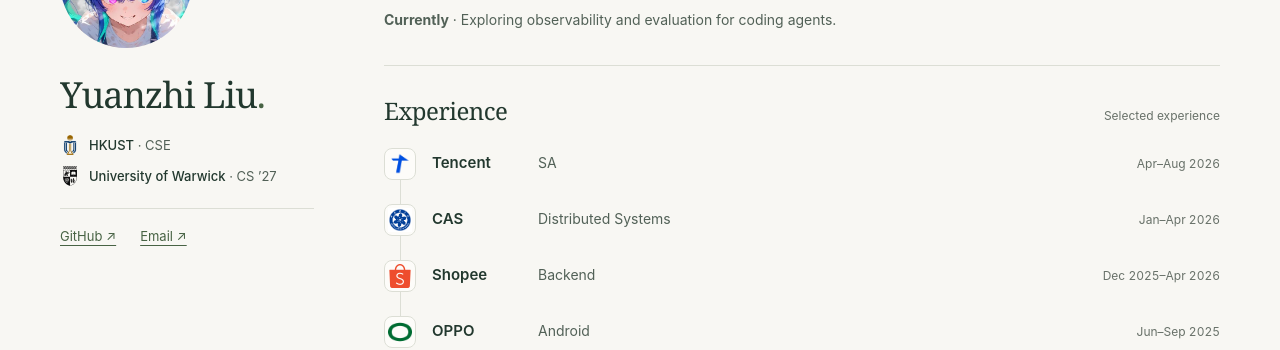
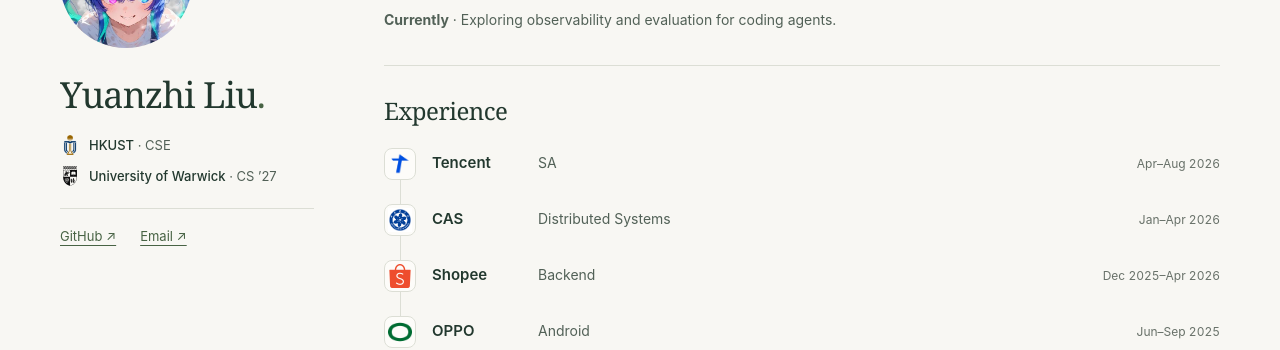
Before and after one commit to Nook001/Nook001.github.io, a Jekyll site: the page built from index.html, in a window 1280 px wide and 1180 px high. Shown: the part 226-576 px from the top of the window. Built offline with Jekyll 4.4.1, drawn with Linux system fonts in a browser that asks for light colours.

Commit message:
Remove redundant selected experience note (#4)

```diff
--- a/index.html
+++ b/index.html
@@ -25,7 +25,7 @@
     {% if profile.currently %}<p class="annotation current-note"><strong>Currently</strong> · {{ profile.currently | escape }}</p>{% endif %}
   </section>
   <section class="section" aria-labelledby="experience-title">
-    <div class="section-heading"><h2 id="experience-title">Experience</h2><span class="section-note">Selected experience</span></div>
+    <div class="section-heading"><h2 id="experience-title">Experience</h2></div>
     <ol class="timeline">{% for item in site.data.experience %}
       <li><span class="organization-mark"><img src="{{ item.logo | relative_url }}" alt="" aria-hidden="true" width="24" height="24"></span><div class="experience-main"><h3>{{ item.company | escape }}</h3><p>{{ item.role | escape }}</p></div><span class="dates">{{ item.dates | escape }}</span></li>
     {% endfor %}</ol>
```
